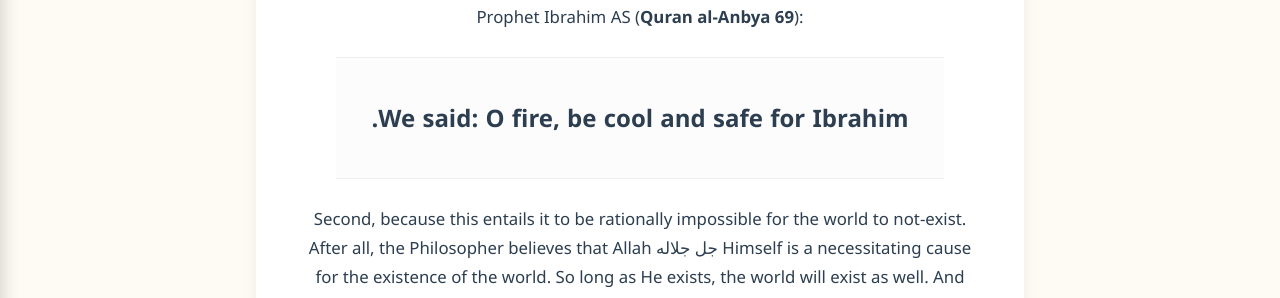
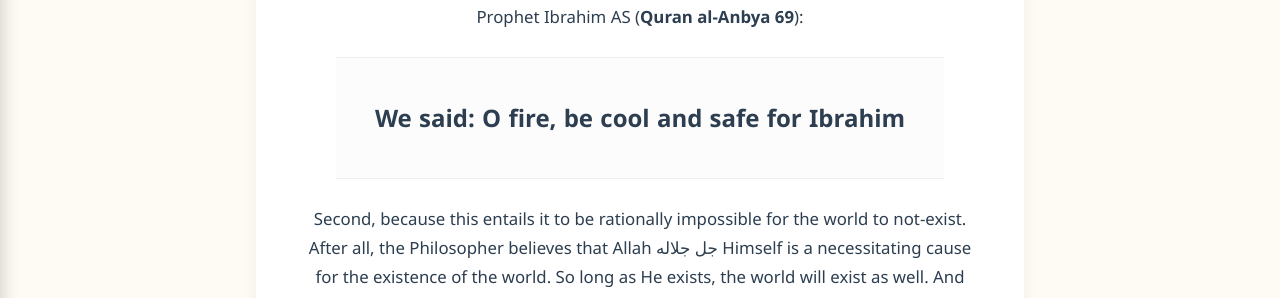
Before and after one commit to Fali17/ahlesunnah, a Jekyll site: the page built from _posts/2026-10-02-allah-is-the-only-creator.md, in a window 1280 px wide and 900 px high, scrolled down 1122 px. Shown: the part 159-457 px from the top of the window. Built offline with Jekyll 4.4.1, drawn with Linux system fonts in a browser that asks for light colours.

Commit message:
Fix formatting of Quranic passage in markdown
Corrected a formatting issue in the quoted Quranic passage.

```diff
--- a/_posts/2026-10-02-allah-is-the-only-creator.md
+++ b/_posts/2026-10-02-allah-is-the-only-creator.md
@@ -24,7 +24,7 @@ Proclaiming belief in Necessitating Natures or Causes, is disbelief according to
 First, because it entails that Allah جل جلاله be unable to change the behavior of the world. For example: if fire necessarily caused burning, then it would be impossible for Allah جل جلاله to make
 fire not-burn. And this goes against an explicit Quranic passage, which informs of us of Allah جل جلاله‘s preventing the fire from burning Prophet Ibrahim AS (**Quran al-Anbya 69**):
 
->**We said: O fire, be cool and safe for Ibrahim.**
+>**We said: O fire, be cool and safe for Ibrahim**
 
 Second, because this entails it to be rationally impossible for the world to not-exist. After all, the Philosopher believes that Allah جل جلاله Himself is a necessitating cause for the existence
 of the world. So long as He exists, the world will exist as well. And since it is impossible for Allah جل جلاله to not-exist, then it is impossible for the world to not-exist.
```
